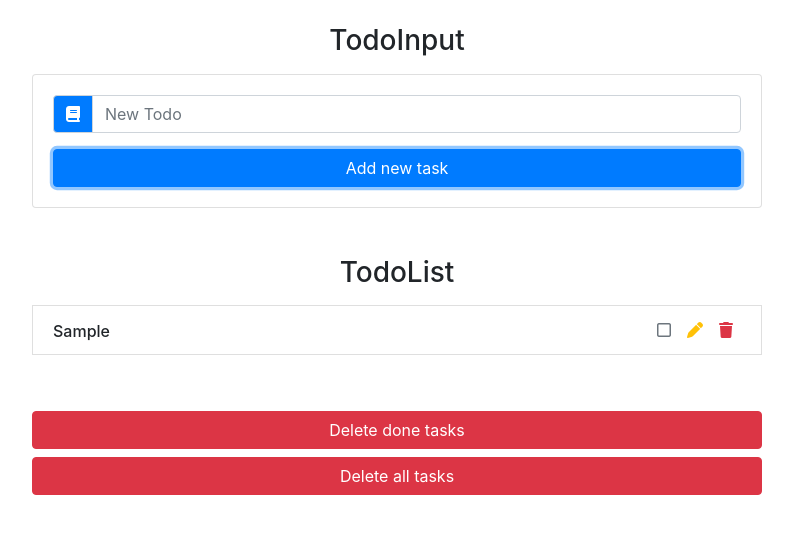
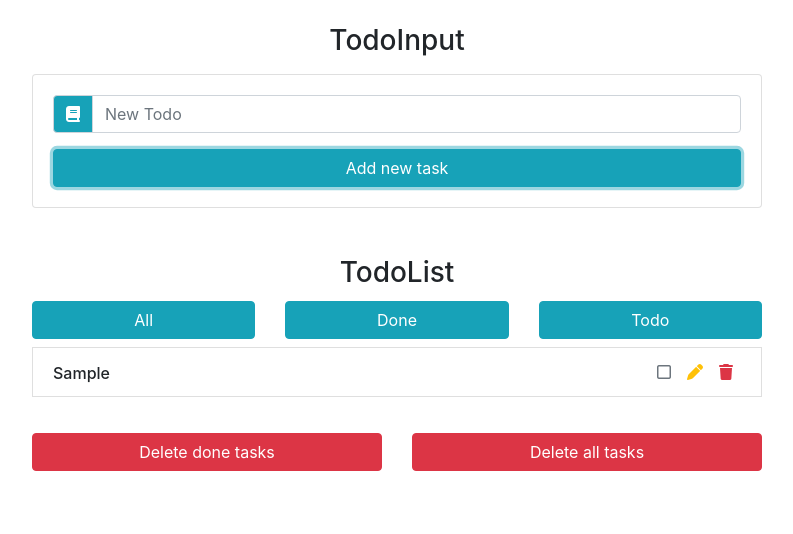
Before and after one commit to Va2/react-todo-list, a React (Create React App) app: page / in a window 1280 px wide. Both pictures are taken after typing "Sample" into the empty fields and a click on the button "Add new task". Shown: the top 534 px of the page, without its empty margins (243-1036 px from the left). Built offline with nearby package versions, Linux system fonts and the light colour scheme.

Commit message:
Conditional rendering buttons & style update

```diff
--- a/src/components/TodoInput.js
+++ b/src/components/TodoInput.js
@@ -9,7 +9,7 @@ export default class TodoInput extends Component {
                 <form onSubmit={handleSubmit}>
                     <div className="input-group">
                         <div className="input-group-prepend">
-                            <div className="input-group-text bg-primary text-white">
+                            <div className="input-group-text bg-info text-white">
                                 <i className="fas fa-book" />
                             </div>
                         </div>
@@ -25,7 +25,7 @@ export default class TodoInput extends Component {
 
                     <button
                         type="submit"
-                        className={`btn btn-block mt-3 ${editItem ? 'btn-success' : 'btn-primary'}`}
+                        className={`btn btn-block mt-3 ${editItem ? 'btn-success' : 'btn-info'}`}
                     >
                         {editItem ? 'Edit task' : 'Add new task'}
                     </button>
--- a/src/components/TodoList.js
+++ b/src/components/TodoList.js
@@ -10,6 +10,38 @@ export default class TodoList extends Component {
                 <h3 className="text-center">
                     TodoList
                 </h3>
+
+                {items.length === 0 ? '' :
+                    <div className="row">
+                        <div className="col-md-4">
+                            <button
+                                type="button"
+                                className="btn btn-info btn-block mt-1"
+                                // onClick={handleDeleteDoneTasks}
+                            >
+                                All
+                            </button>
+                        </div>
+                        <div className="col-md-4">
+                            <button
+                                type="button"
+                                className="btn btn-info btn-block mt-1"
+                                // onClick={handleDeleteDoneTasks}
+                            >
+                                Done
+                            </button>
+                        </div>
+                        <div className="col-md-4">
+                            <button
+                                type="button"
+                                className="btn btn-info btn-block mt-1"
+                                // onClick={handleDeleteDoneTasks}
+                            >
+                                Todo
+                            </button>
+                        </div>
+                    </div>
+                }
 
                 {
                     items.map(item => {
@@ -27,21 +59,28 @@ export default class TodoList extends Component {
                     })
                 }
 
+                {items.length === 0 ? '' :
+                    <div className="row mt-4">
+                        <div className="col-md-6">
                             <button
                                 type="button"
-                    className="btn btn-danger btn-block mt-5"
+                                className="btn btn-danger btn-block mt-1"
                                 onClick={handleDeleteDoneTasks}
                             >
                                 Delete done tasks
                             </button>
-
+                        </div>
+                        <div className="col-md-6">
                             <button
                                 type="button"
-                    className="btn btn-danger btn-block"
+                                className="btn btn-danger btn-block mt-1"
                                 onClick={clearList}
                             >
                                 Delete all tasks
                             </button>
+                        </div>
+                    </div>
+                }
             </ul>
         )
     }
```
Lines whose indentation alone changed are shown as unchanged.
